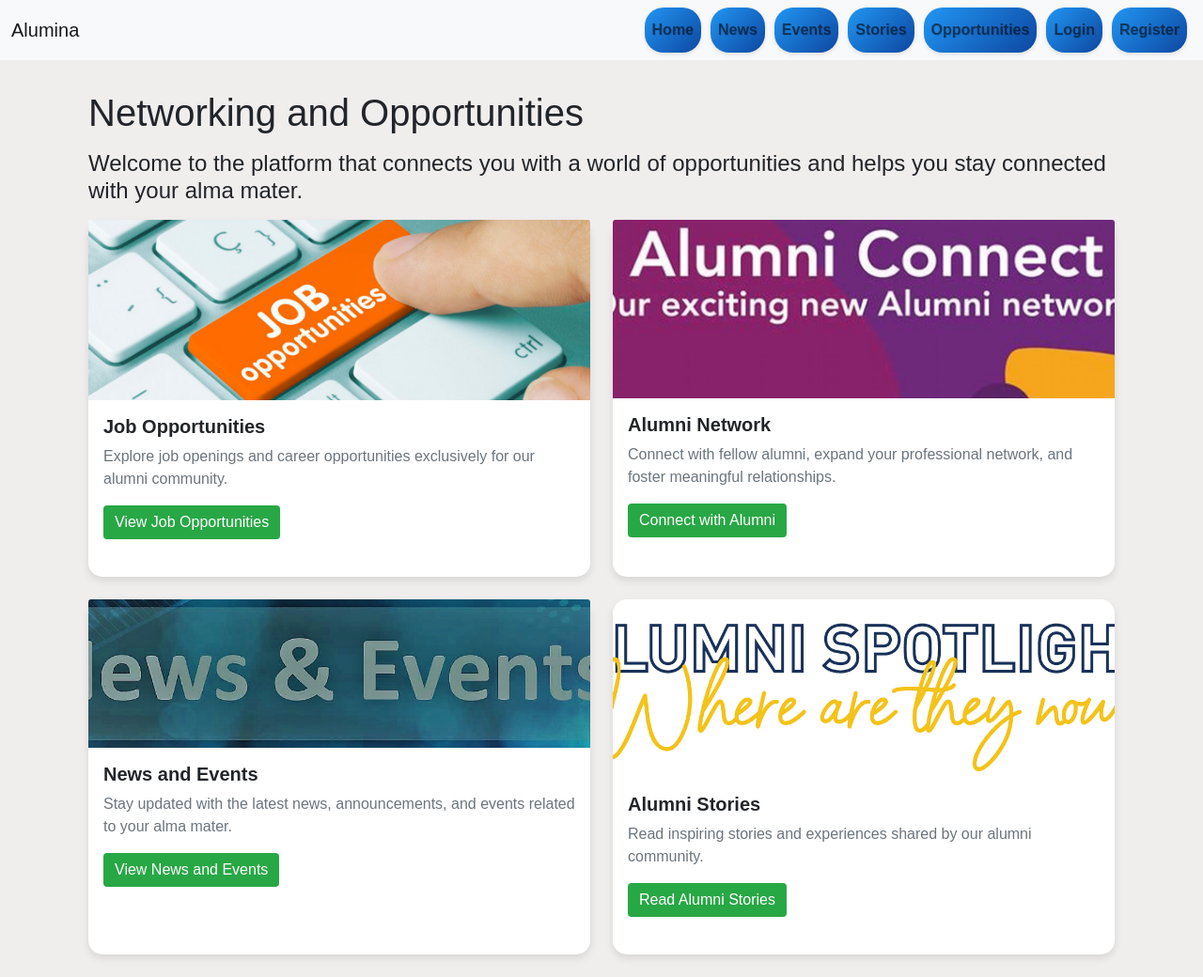
After one commit to ndjek1/group-7, a Flask app: page /opportunities in a window 1280 px wide. The commit adds this page. Shown: the whole page at 94% size. Run offline with Flask 3, Linux system fonts and the light colour scheme; parts of the project's set-up code (start-up, migrations or seed data) failed here and were passed over.

Commit message:
Added the Alumni opportunities and networks page

```diff
--- a/app/routes.py
+++ b/app/routes.py
@@ -1,4 +1,4 @@
-from flask import Blueprint, flash, render_template, redirect, url_for, request,current_app
+from flask import Blueprint, flash, render_template, redirect, url_for, request, current_app
 from flask_login import login_required, current_user
 from werkzeug.utils import secure_filename
 from app import db
@@ -11,6 +11,7 @@ main = Blueprint('main', __name__)
 @main.route("/home")
 def home():
     return render_template('home.html')
+
 
 @main.route("/profile", methods=['GET', 'POST'])  # Add POST method to the route
 @login_required
@@ -53,6 +54,10 @@ def profile():
 
     return render_template('profile.html', title='Profile', form=form)
 
+@main.route("/opportunities")
+def opportunities():
+    return render_template('opportunities.html')
+
 def save_picture(form_picture):
     _, f_ext = os.path.splitext(form_picture.filename)
     picture_fn = secure_filename(current_user.username + f_ext)
--- a/app/static/css/custom.css
+++ b/app/static/css/custom.css
@@ -193,3 +193,44 @@ footer .social-links li a {
     color: #fff; /* White text color */
     border-bottom: 3px solid #FF5722; /* Orange border bottom */
 }
+/* Custom CSS for card images */
+.card-img-top {
+    width: 100%;
+    height: 15vw;
+    object-fit: cover;
+}
+
+/* Additional card styling */
+.card {
+    border: none;
+    border-radius: 15px;
+    box-shadow: 0 4px 8px rgba(0, 0, 0, 0.1);
+}
+
+.card-title {
+    font-size: 1.25rem;
+    font-weight: bold;
+}
+
+.card-text {
+    color: #6c757d;
+}
+
+.btn-primary {
+    background-color: #28a745;
+    border: none;
+}
+
+.btn-primary:hover {
+    background-color: #218838;
+}
+
+
+.custom-img {
+    max-height: 190px; /* Adjust this value as needed */
+    object-fit: cover;
+}
+.custom-img-news {
+    max-height: 158px; /* Adjust this value as needed */
+    object-fit: cover;
+}
--- a/app/templates/base.html
+++ b/app/templates/base.html
@@ -5,7 +5,7 @@
     <meta name="viewport" content="width=device-width, initial-scale=1.0">
     <title>{% block title %}Alumina{% endblock %}</title>
     <link href="https://cdn.jsdelivr.net/npm/bootstrap@5.0.2/dist/css/bootstrap.min.css" rel="stylesheet" integrity="sha384-EVSTQN3/azprG1Anm3QDgpJLIm9Nao0Yz1ztcQTwFspd3yD65VohhpuuCOmLASjC" crossorigin="anonymous">
-    <link rel="stylesheet" href="{{ url_for('static', filename = 'css/custom.css')}}">
+    <link rel="stylesheet" href="{{ url_for('static', filename='css/custom.css') }}">
 </head>
 <body>
     <nav class="navbar navbar-expand-lg navbar-light bg-light fixed-top">
@@ -17,50 +17,28 @@
             <div class="collapse navbar-collapse" id="navbarNavDropdown">
                 <ul class="navbar-nav ms-auto">
                     {% if current_user.is_authenticated %}
-                    <li class="nav-item">
-                        <a class="nav-link" href="#latest-news">News</a>
-                    </li>
-                    <li class="nav-item">
-                        <a class="nav-link" href="#upcoming-events">Events</a>
-                    </li>
-                    <li class="nav-item">
-                        <a class="nav-link" href="#stories">Stories</a>
-                    <li class="nav-item">
-                        <a class="nav-link" href="{{ url_for('main.home') }}">Home</a>
-                    </li>
-                    <li class="nav-item">
-                        <a class="nav-link" href="{{ url_for('main.profile') }}">Profile</a>
-                    </li>
-                    <li class="nav-item">
-                        <a class="nav-link" href="{{ url_for('auth.logout') }}">Logout</a>
-                    </li>
+                        <li class="nav-item"><a class="nav-link" href="#latest-news">News</a></li>
+                        <li class="nav-item"><a class="nav-link" href="#upcoming-events">Events</a></li>
+                        <li class="nav-item"><a class="nav-link" href="#stories">Stories</a></li>
+                        <li class="nav-item"><a class="nav-link" href="{{ url_for('main.home') }}">Home</a></li>
+                        <li class="nav-item"><a class="nav-link" href="{{ url_for('main.profile') }}">Profile</a></li>
+                        <li class="nav-item"><a class="nav-link" href="{{ url_for('main.opportunities') }}">Opportunities</a></li>
+                        <li class="nav-item"><a class="nav-link" href="{{ url_for('auth.logout') }}">Logout</a></li>
                     {% else %}
-                    <li class="nav-item">
-                        <a class="nav-link" href="{{ url_for('main.home') }}">Home</a>
-                    </li>
-
-                    <li class="nav-item">
-                        <a class="nav-link" href="#latest-news">News</a>
-                    </li>
-                    <li class="nav-item">
-                        <a class="nav-link" href="#upcoming-events">Events</a>
-                    </li>
-                    <li class="nav-item">
-                        <a class="nav-link" href="#stories">Stories</a>
-                    </li>
-                    <li class="nav-item">
-                        <a class="nav-link" href="{{ url_for('auth.login') }}">Login</a>
-                    </li>
-                    <li class="nav-item">
-                        <a class="nav-link" href="{{ url_for('auth.register') }}">Register</a>
-                    </li>
+                        <li class="nav-item"><a class="nav-link" href="{{ url_for('main.home') }}">Home</a></li>
+                        <li class="nav-item"><a class="nav-link" href="#latest-news">News</a></li>
+                        <li class="nav-item"><a class="nav-link" href="#upcoming-events">Events</a></li>
+                        <li class="nav-item"><a class="nav-link" href="#stories">Stories</a></li>
+                        <li class="nav-item"><a class="nav-link" href="{{ url_for('main.opportunities') }}">Opportunities</a></li>
+                        <li class="nav-item"><a class="nav-link" href="{{ url_for('auth.login') }}">Login</a></li>
+                        <li class="nav-item"><a class="nav-link" href="{{ url_for('auth.register') }}">Register</a></li>
                     {% endif %}
                 </ul>
             </div>
         </div>
     </nav>
 
-    <div class="container">
+    <div class="container mt-5 pt-4">
         {% with messages = get_flashed_messages(with_categories=true) %}
             {% if messages %}
                 {% for category, message in messages %}
@@ -68,7 +46,41 @@
                 {% endfor %}
             {% endif %}
         {% endwith %}
-        {% block content %}{% endblock %}
+        {% block content %}
+        <!-- Example Card Deck -->
+        <div class="row">
+            <div class="col-md-4">
+                <div class="card mb-4">
+                    <img src="https://via.placeholder.com/150" class="card-img-top" alt="Image Description">
+                    <div class="card-body">
+                        <h5 class="card-title">Card Title</h5>
+                        <p class="card-text">Some quick example text to build on the card title and make up the bulk of the card's content.</p>
+                        <a href="#" class="btn btn-primary">Go somewhere</a>
+                    </div>
+                </div>
+            </div>
+            <div class="col-md-4">
+                <div class="card mb-4">
+                    <img src="https://via.placeholder.com/150" class="card-img-top" alt="Image Description">
+                    <div class="card-body">
+                        <h5 class="card-title">Card Title</h5>
+                        <p class="card-text">Some quick example text to build on the card title and make up the bulk of the card's content.</p>
+                        <a href="#" class="btn btn-primary">Go somewhere</a>
+                    </div>
+                </div>
+            </div>
+            <div class="col-md-4">
+                <div class="card mb-4">
+                    <img src="https://via.placeholder.com/150" class="card-img-top" alt="Image Description">
+                    <div class="card-body">
+                        <h5 class="card-title">Card Title</h5>
+                        <p class="card-text">Some quick example text to build on the card title and make up the bulk of the card's content.</p>
+                        <a href="#" class="btn btn-primary">Go somewhere</a>
+                    </div>
+                </div>
+            </div>
+        </div>
+        {% endblock %}
     </div>
 
     <script src="https://cdn.jsdelivr.net/npm/bootstrap@5.0.2/dist/js/bootstrap.bundle.min.js" integrity="sha384-MrcW6ZMFYlzcLA8Nl+NtUVF0sA7MsXsP1UyJoMp4YLEuNSfAP+JcXn/tWtIaxVXM" crossorigin="anonymous"></script>
--- a/app/templates/home.html
+++ b/app/templates/home.html
@@ -36,7 +36,8 @@
               <div class="card h-100">
 
                 <div class="card-body">
-                  <h2 class="card-title">Our key features</h2>
+                  <h2 class="card-title">Our key featurNetworking and Opportunities: The platform serves as a hub for alumni to share experiences, find job opportunities, and stay updated with the latest news and events related to their alma mater.
+                    es</h2>
                   <ul>
                     <li><strong>Networking Opportunities:</strong> Connect with fellow alumni in your field or region, join professional groups, and expand your professional network.</li>
                     <li><strong>Events:</strong> Stay informed about upcoming reunions, webinars, and other alumni events that you can participate in.</li>
@@ -85,7 +86,7 @@
                 </p>
                 <a href="#" class="btn btn-primary">Learn More</a>
               </div>
-            </div>
+            </div>>
           </div>
         <div class="col-sm-6 mb-3">
           <div class="card h-100">
--- /dev/null
+++ b/app/templates/opportunities.html
@@ -0,0 +1,58 @@
+{% extends "base.html" %}
+
+{% block title %}
+Connect - Alumina
+{% endblock %}
+
+{% block content %}
+<div class="container mt-4">
+    <h1>Networking and Opportunities</h1>
+    <p>
+       <h4> Welcome to the platform that connects you with a world of opportunities and helps you stay connected with your alma mater.</h4>
+    </p>
+    <div class="row">
+        <div class="col-md-6 mb-4">
+            <div class="card h-100 mb-4">
+                <img src="/static/images/job-opportunities.jpeg" class="card-img-top" alt="Job Opportunities">
+                <div class="card-body">
+                    <h3 class="card-title">Job Opportunities</h3>
+                    <p class="card-text">Explore job openings and career opportunities exclusively for our alumni community.</p>
+                    <a href="/jobs" class="btn btn-primary">View Job Opportunities</a>
+                </div>
+            </div>
+        </div>
+        <div class="col-md-6 mb-4">
+            <div class="card h-100 mb-4">
+                <img src="/static/images/alumni-network.png" class="card-img-top custom-img" alt="Alumni Network">
+                <div class="card-body">
+                    <h3 class="card-title">Alumni Network</h3>
+                    <p class="card-text">Connect with fellow alumni, expand your professional network, and foster meaningful relationships.</p>
+                    <a href="/network" class="btn btn-primary">Connect with Alumni</a>
+                </div>
+            </div>
+        </div>
+    </div>
+    <div class="row">
+        <div class="col-md-6 mb-4">
+            <div class="card h-100 mb-4">
+                <img src="/static/images/news and events.png" class="card-img-top custom-img-news" alt="News and Events">
+                <div class="card-body">
+                    <h3 class="card-title">News and Events</h3>
+                    <p class="card-text">Stay updated with the latest news, announcements, and events related to your alma mater.</p>
+                    <a href="/news" class="btn btn-primary">View News and Events</a>
+                </div>
+            </div>
+        </div>
+        <div class="col-md-6 mb-4">
+            <div class="card h-100 mb-4">
+                <img src="/static/images/alumnistory.webp" class="card-img-top custom-img" alt="Alumni Stories">
+                <div class="card-body">
+                    <h3 class="card-title">Alumni Stories</h3>
+                    <p class="card-text">Read inspiring stories and experiences shared by our alumni community.</p>
+                    <a href="/stories" class="btn btn-primary">Read Alumni Stories</a>
+                </div>
+            </div>
+        </div>
+    </div>
+</div>
+{% endblock %}
--- a/manage.py
+++ b/manage.py
@@ -6,6 +6,11 @@ from app import create_app, db
 app = create_app()
 migrate = Migrate(app, db)
 
+# for auto detecting the changes
+if __name__ == '__main__':
+    app.run(debug=True)
+
+
 if __name__ == '__main__':
     from flask.cli import FlaskGroup
     cli = FlaskGroup(app)
```
Also changed, not shown: app/static/images/alumni-network.png (added), app/static/images/alumni-stories.png (added), app/static/images/alumnistory.webp (added), app/static/images/job-opportunities.jpeg (added), app/static/images/news and events.png (added).
